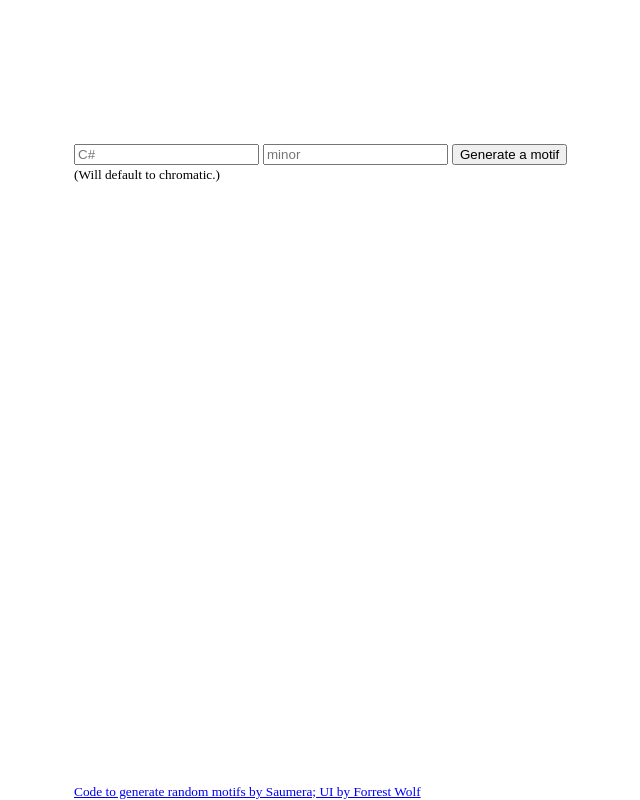
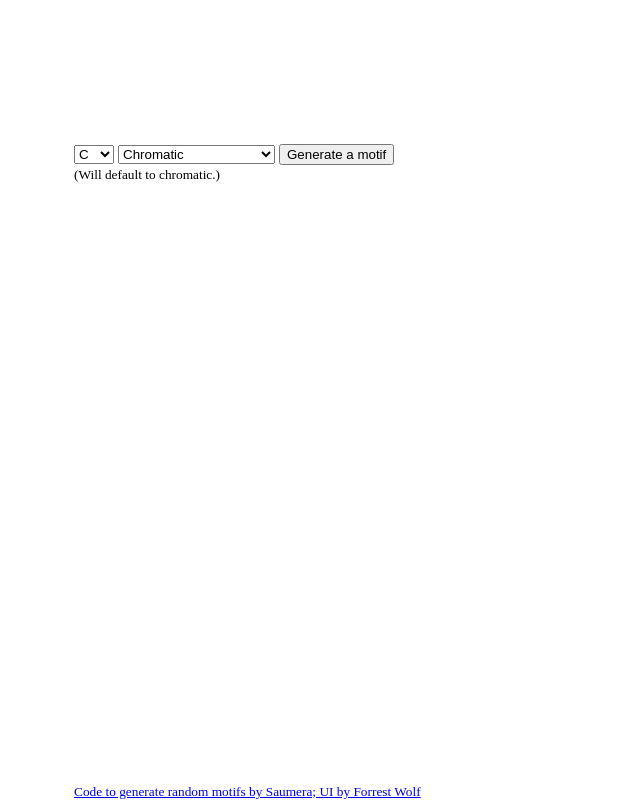
Before and after one commit to ForrestWeiswolf/random-motifs, a website: page index.html in a window 1280 px wide. Shown: the whole page, without its empty margins (310-950 px from the left). Drawn offline with Linux system fonts and the light colour scheme.

Commit message:
added dropdown menus, fixed missing notes
Since both inputs are based on a finite set of things, dropdowns will
improve the user experience and produce fewer frustrations.

Also fixed issue with missing notes that had to do with the % operator
returning negative numbers.

```diff
--- a/index.html
+++ b/index.html
@@ -11,8 +11,29 @@
 <body>
     <div id="motif"></div>
     <div id="controls">
-		<input type="text" name="key" id="key" placeholder="C#"></input>
-		<input type="text" name="scale" id="scale" placeholder="minor"></input>
+        <select name="key" id="key">
+            <option value="0" selected>C</option>
+            <option value="1">C#</option>
+            <option value="2">D</option>
+            <option value="3">D#</option>
+            <option value="4">E</option>
+            <option value="5">F</option>
+            <option value="6">F#</option>
+            <option value="7">G</option>
+            <option value="8">G#</option>
+            <option value="9">A</option>
+            <option value="10">A#</option>
+            <option value="11">B</option>
+        </select>
+        <select name="scale" id="scale">
+            <option value="major" selected>Major</option>
+            <option value="minor" selected>Minor</option>
+            <option value="blues" selected>Blues</option>
+            <option value="halfWhole" selected>Octatonic (Half-Whole)</option>
+            <option value="wholeHalf" selected>Octatonic (Whole-Half)</option>
+            <option value="wholeTone" selected>Whole Tone</option>
+            <option value="chromatic" selected>Chromatic</option>
+        </select>
         <button id="generate">Generate a motif</button>
         <div>
             <small>(Will default to chromatic.)</small>
--- a/index.js
+++ b/index.js
@@ -12,10 +12,15 @@ const scales = {
   chromatic: [0, 1, 2, 3, 4, 5, 6, 7, 8, 9, 10, 11],
 }
 
+// The % operator isn't true modulo (it's remainder), so this will
+// ensure that the result is a positive integer.
+const mod = (left, right) => ((left % right) + right) % right;
+
 const getRand = (array) => array[Math.floor(Math.random() * (array.length))];
 
-const createGetNote = (baseIndex, scale) => {
-  return () => notes[(baseIndex + getRand(scale)) % notes.length];
+const createGetNote = (baseIndex, scale) => () => {
+  const index = mod(baseIndex + getRand(scale), notes.length)
+  return notes[index];
 }
 
 const generate = (key = '', scaleType = '') => {
```
Lines whose indentation alone changed are shown as unchanged.
